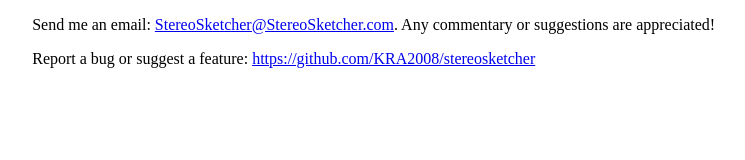
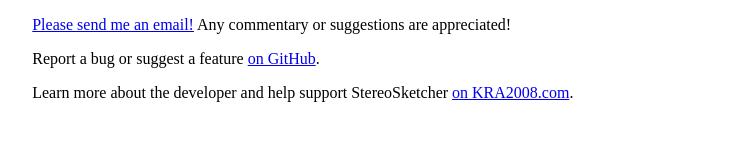
Before and after one commit to KRA2008/stereosketcher, a plain HTML site: page StereoSketcher/contact.html in a window 1280 px wide. Shown: the whole page, without its empty margins (179-924 px from the left). Drawn offline with Linux system fonts and the light colour scheme.

Commit message:
fixing up contact page, bumping version

```diff
--- a/StereoSketcher/contact.html
+++ b/StereoSketcher/contact.html
@@ -10,10 +10,13 @@
     </head>
     <body class="center">
     <p>
-        Send me an email: <a href="mailto:StereoSketcher@StereoSketcher.com">StereoSketcher@StereoSketcher.com</a>. Any commentary or suggestions are appreciated!
+        <a href="mailto:StereoSketcher@StereoSketcher.com">Please send me an email!</a> Any commentary or suggestions are appreciated!
     </p>
     <p>
-        Report a bug or suggest a feature: <a href="https://github.com/KRA2008/stereosketcher">https://github.com/KRA2008/stereosketcher</a>
+        Report a bug or suggest a feature <a href="https://github.com/KRA2008/stereosketcher">on GitHub</a>.
+    </p
+    <p>
+        Learn more about the developer and help support StereoSketcher <a href="http://kra2008.com">on KRA2008.com</a>.
     </p
     </body>
 </html>
--- a/StereoSketcher/version.js
+++ b/StereoSketcher/version.js
@@ -1,3 +1,3 @@
 'use strict';
 
-var version = "1.18.1";
+var version = "1.18.2";
```
